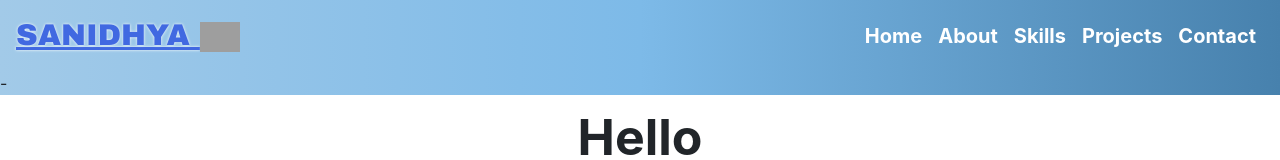
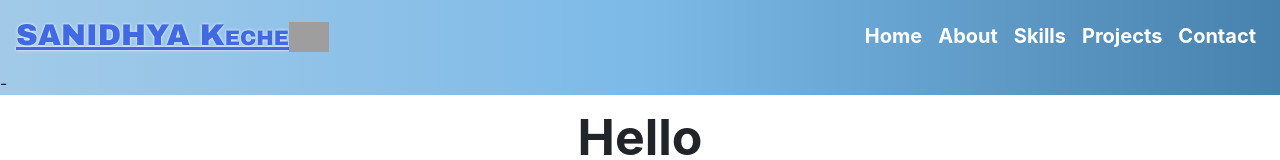
Before and after one commit to sanidhyakeche/Sanidhya_Portfolio, a plain HTML site: page index.html in a window 1280 px wide. Shown: the top 160 px of the page. Drawn offline with nearby package versions, Linux system fonts and the light colour scheme; grey boxes are pictures that could not be loaded.

Commit message:
surname added

```diff
--- a/index.html
+++ b/index.html
@@ -18,7 +18,7 @@
 		<div class="navigation_bar">
 				<!-- naviagtion code below -->
 				<nav class="navbar navbar-expand-lg ">
-  <a class="navbar-brand" href="#"><span class="myname">SANIDHYA <span><img src="https://cdn-icons-png.flaticon.com/512/1096/1096028.png" height="30px"> </span> </span></a>
+  <a class="navbar-brand" href="#"><span class="myname">SANIDHYA Keche<span><img src="https://cdn-icons-png.flaticon.com/512/1096/1096028.png" height="30px"> </span> </span></a>
   <button class="navbar-toggler" type="button" data-toggle="collapse" data-target="#navbarSupportedContent" aria-controls="navbarSupportedContent" aria-expanded="false" aria-label="Toggle navigation">
     <span class="navbar-toggler-icon"></span>
   </button>
```
